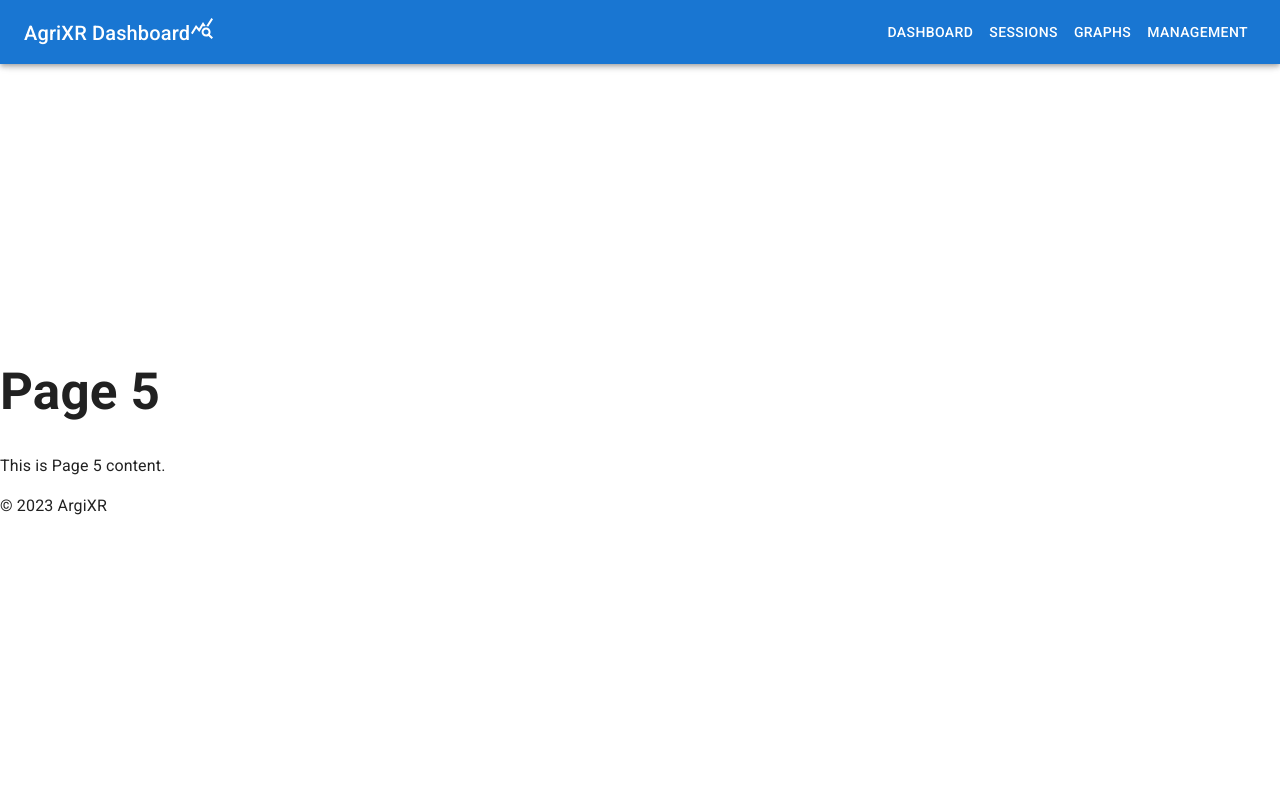
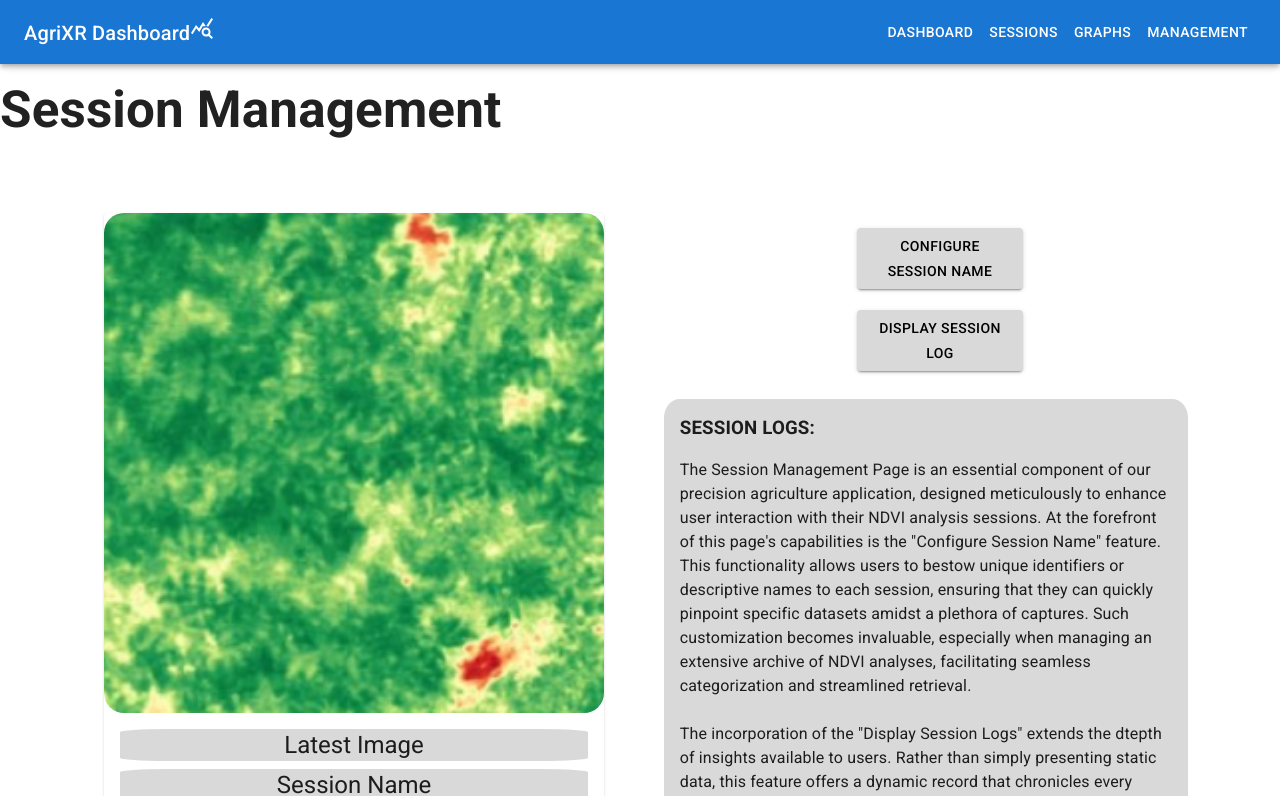
Before and after one commit to Strider311/PA-Web, a React (Create React App) app: page /Managment in a window 1280 px wide. Shown: the top 796 px of the page. Built offline with nearby package versions, Linux system fonts and the light colour scheme.

Commit message:
add BarChart component, created core of graphs and managment page

```diff
--- a/src/pages/Managment.tsx
+++ b/src/pages/Managment.tsx
@@ -1,13 +1,56 @@
-// src/pages/Page2.tsx
-import React from 'react';
+import * as React from "react";
+import Card from "@mui/material/Card";
+import CardMedia from "@mui/material/CardMedia";
+import CardContent from "@mui/material/CardContent";
+import Typography from "@mui/material/Typography";
+import Button from "@mui/material/Button";
 
-const Managment: React.FC = () => {
-  return (
-    <div>
-      <h1>Page 5</h1>
-      <p>This is Page 5 content.</p>
+const Managment: React.FC = () => (
+<div>
+<h1>
+Session Management
+</h1>
+  <div style={{display: "flex", justifyContent: "center",width:"90%", marginRight:"auto",marginLeft:"auto", borderRadius: '4%'}}>
+    <div >
+      <Card sx={{ maxWidth: 500, margin: 5}}>
+        <CardMedia
+            sx={{ height: 500, width: 500, borderRadius: '4%'}}
+            image={require("../images/dash.png")}
+          title="Current Image"
+
+        />
+        <CardContent>
+          <Typography gutterBottom variant="h5" component="div" align="center" style={{backgroundColor:"#D9D9D9",borderRadius: '10%'}}>
+            Latest Image
+          </Typography>
+          <Typography gutterBottom variant="h5" component="div" align="center" style={{backgroundColor:"#D9D9D9",borderRadius: '10%'}}>
+            Session Name
+          </Typography>
+        </CardContent>
+      </Card>
     </div>
-  );
-};
+    <div style={{ marginLeft: 20, display: "flex", flexDirection: "column" }}>
+      <Button variant="contained" color="primary" style={{ width:"30%", color:"black", marginBottom: 10, marginTop: "10%", marginRight:"auto", marginLeft:"auto", backgroundColor: "#D9D9D9"} }>
+        CONFIGURE SESSION NAME
+      </Button>
+      <Button variant="contained" color="primary" style={{width:"30%", color:"black", marginBottom:"5%", marginRight:"auto", marginLeft:"auto", marginTop: "2%", backgroundColor: "#D9D9D9"}}>
+        DISPLAY SESSION LOG
+      </Button>
+      <div style={{backgroundColor:"#D9D9D9", marginRight:"10%", marginBottom:"5%", width:"95%", borderRadius: '3%'}}>
+        <h3 style={{margin:"3%"}}>SESSION LOGS:</h3>
+      <Typography variant="body1" style={{margin:"3%"}}>
+      The Session Management Page is an essential component of our precision agriculture application, designed meticulously to enhance user interaction with their NDVI analysis sessions. At the forefront of this page's capabilities is the "Configure Session Name" feature. This functionality allows users to bestow unique identifiers or descriptive names to each session, ensuring that they can quickly pinpoint specific datasets amidst a plethora of captures. Such customization becomes invaluable, especially when managing an extensive archive of NDVI analyses, facilitating seamless categorization and streamlined retrieval.
+<br />
+<br />
+The incorporation of the "Display Session Logs" extends the dtepth of insights available to users. Rather than simply presenting static data, this feature offers a dynamic record that chronicles every event, modification, and observation tied to a session. From minor adjustments to significant anomalies, users are granted a comprehensive overview, ensuring that no detail escapes. This empowers our users to make data-driven decisions, drawing from both current insights and historical contexts.
+<br />
+<br />
+In essence, the Session Management Page serves as both a compass and a ledger, guiding users through their precision agriculture journey while meticulously documenting each step.
+      </Typography>
+      </div>
+    </div>
+  </div>
+  </div>
+);
 
 export default Managment;
--- a/src/pages/dashboard.tsx
+++ b/src/pages/dashboard.tsx
@@ -7,6 +7,8 @@ import Button from "@mui/material/Button";
 import Typography from "@mui/material/Typography";
 
 const dash: React.FC = () => (
+  <div>
+  <h1>Plant Care Overview </h1>
   <Card sx={{ maxWidth: 500, margin: 5 }}>
     <CardMedia
       sx={{ height: 500, width: 500 }}
@@ -25,6 +27,7 @@ const dash: React.FC = () => (
       <Button size="small">MSAVI2</Button>
     </CardActions>
   </Card>
+  </div>
 );
 
 export default dash;
--- a/src/pages/graphs.tsx
+++ b/src/pages/graphs.tsx
@@ -1,36 +1,53 @@
 import React from 'react';
-import Chart from '../components/Chart';
+import Chart from '../components/BarChart';
 import { Grid, Typography } from '@mui/material';
+import { LineChart, Line, Bar, XAxis, YAxis, CartesianGrid, Tooltip, Legend } from 'recharts'; // Import the LineChart components
 
 const chartData = [
-  { name: 'Jan', value: 100 },
-  { name: 'Feb', value: 200 },
-  { name: 'Mar', value: 150 },
+  { name: 'Jan', value: 100, value2: 50 }, // Add a new series (value2) for the LineChart
+  { name: 'Feb', value: 200, value2: 100 },
+  { name: 'Mar', value: 150, value2: 75 },
 ];
 
-const ChartPage: React.FC = () => {
+const BarChart: React.FC = () => {
   return (
     <div>
-      <h1>Chart Page</h1>
+      <h1>Graphs</h1>
       <Grid container spacing={3}>
+      <Grid item xs={6}>
+          <LineChart width={700} height={500} data={chartData}>
+            <XAxis dataKey="name" />
+            <YAxis />
+            <CartesianGrid stroke="#ccc" />
+            <Line type="monotone" dataKey="value2" stroke="#82ca9d" />
+            <Tooltip />
+            <Legend />
+          </LineChart>
+          <Typography variant="subtitle1" align="center" width={700} height={50}>
+          % of Dry Land: This graph shows regions of the land that lack adequate moisture, which might necessitate irrigation interventions or denote areas unsuitable for planting.          </Typography>
+        </Grid>
         <Grid item xs={6}>
-          <Chart data={chartData} />
-          <Typography variant="subtitle1" align="center"width={700} height={50}>% of Dry Land: This graph shows regions of the land that lack adequate moisture, which might necessitate irrigation interventions or denote areas unsuitable for planting.
+          <LineChart width={700} height={500} data={chartData}>
+            <XAxis dataKey="name" />
+            <YAxis />
+            <CartesianGrid stroke="#ccc" />
+            <Line type="monotone" dataKey="value2" stroke="#82ca9d" />
+            <Tooltip />
+            <Legend />
+          </LineChart>
+          <Typography variant="subtitle1" align="center" width={700} height={50}>
+            % of Unhealthy Plants :: An essential visual cue, this representation underscores areas where plants aren't thriving, potentially due to factors such as nutrient deficiencies or diseases.
           </Typography>
         </Grid>
         <Grid item xs={6}>
           <Chart data={chartData} />
-          <Typography variant="subtitle1" align="center" width={700} height={50}>% of Unhealthy Plants :: An essential visual cue, this representation underscores areas where plants aren't thriving, potentially due to factors such as nutrient deficiencies or diseases.
+          <Typography variant="subtitle1" align="center" width={700} height={50}>
+            % of Waterlogged Areas: An essential metric for certain crops, this graph showcases zones with an overabundance of moisture, which might be detrimental for plant roots and lead to issues like root rot.
           </Typography>
         </Grid>
         <Grid item xs={6}>
           <Chart data={chartData} />
-          <Typography variant="subtitle1" align="center" width={700} height={50}>% of Waterlogged Areas: An essential metric for certain crops, this graph showcases zones with an overabundance of moisture, which might be detrimental for plant roots and lead to issues like root rot.
-        </Typography>
-        </Grid>
-        <Grid item xs={6}>
-          <Chart data={chartData} />
-          <Typography variant="subtitle1" align="center"  width={700} height={50}>
+          <Typography variant="subtitle1" align="center" width={700} height={50}>
             % of Pest-Infested Plants: Serving as an early warning system, this graph emphasizes areas under threat from pests, allowing farmers to take timely preventive or curative measures.
           </Typography>
         </Grid>
@@ -39,4 +56,4 @@ const ChartPage: React.FC = () => {
   );
 };
 
-export default ChartPage;
+export default BarChart;
--- a/src/pages/sessions.tsx
+++ b/src/pages/sessions.tsx
@@ -75,6 +75,8 @@ const itemData = [
 
 const Session: React.FC = () => {
   return (
+    <div>
+      <h1>Sessions</h1>
     <Grid
       container
       spacing={2}
@@ -101,6 +103,7 @@ const Session: React.FC = () => {
         </Card>
       ))}
     </Grid>
+    </div>
   );
 };
 
```
Also changed, not shown: src/components/LineGraph.tsx (added, +21 -0 lines), src/components/BarChart.tsx (renamed from src/components/Chart.tsx).
